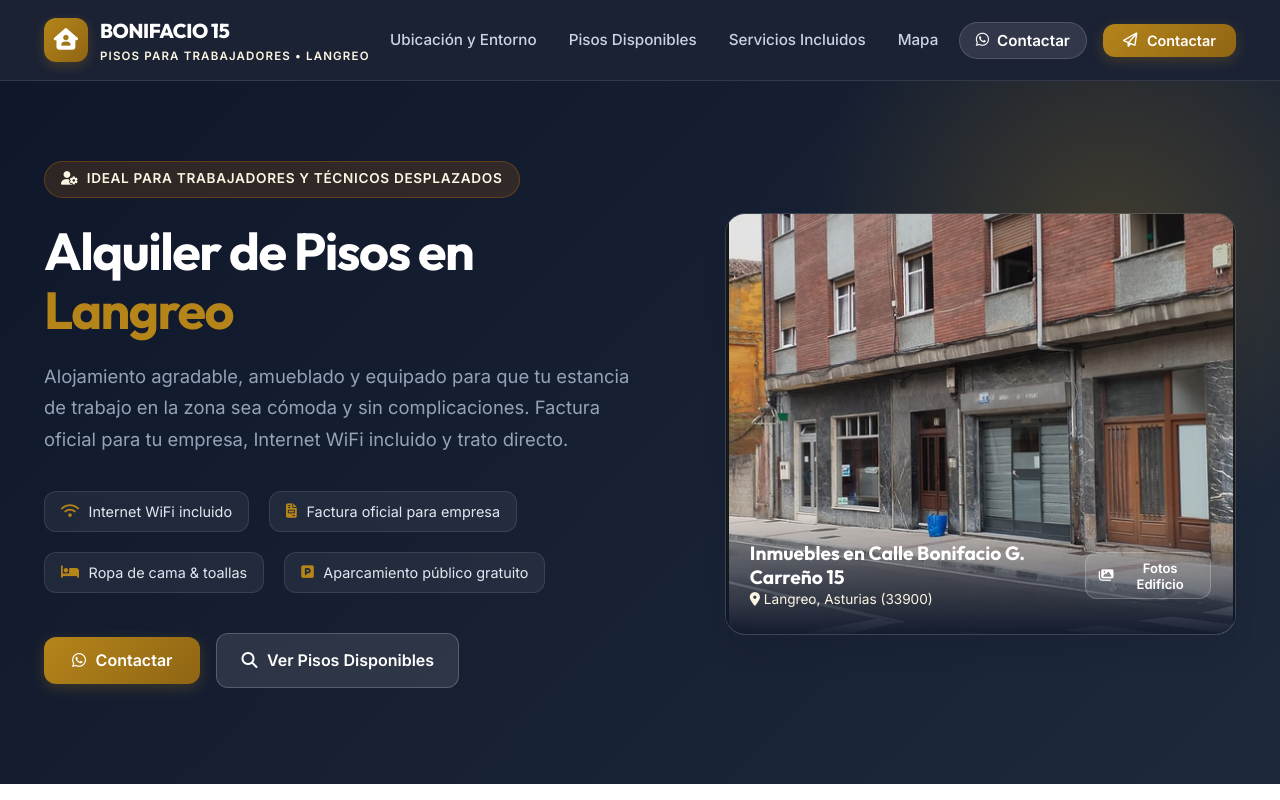
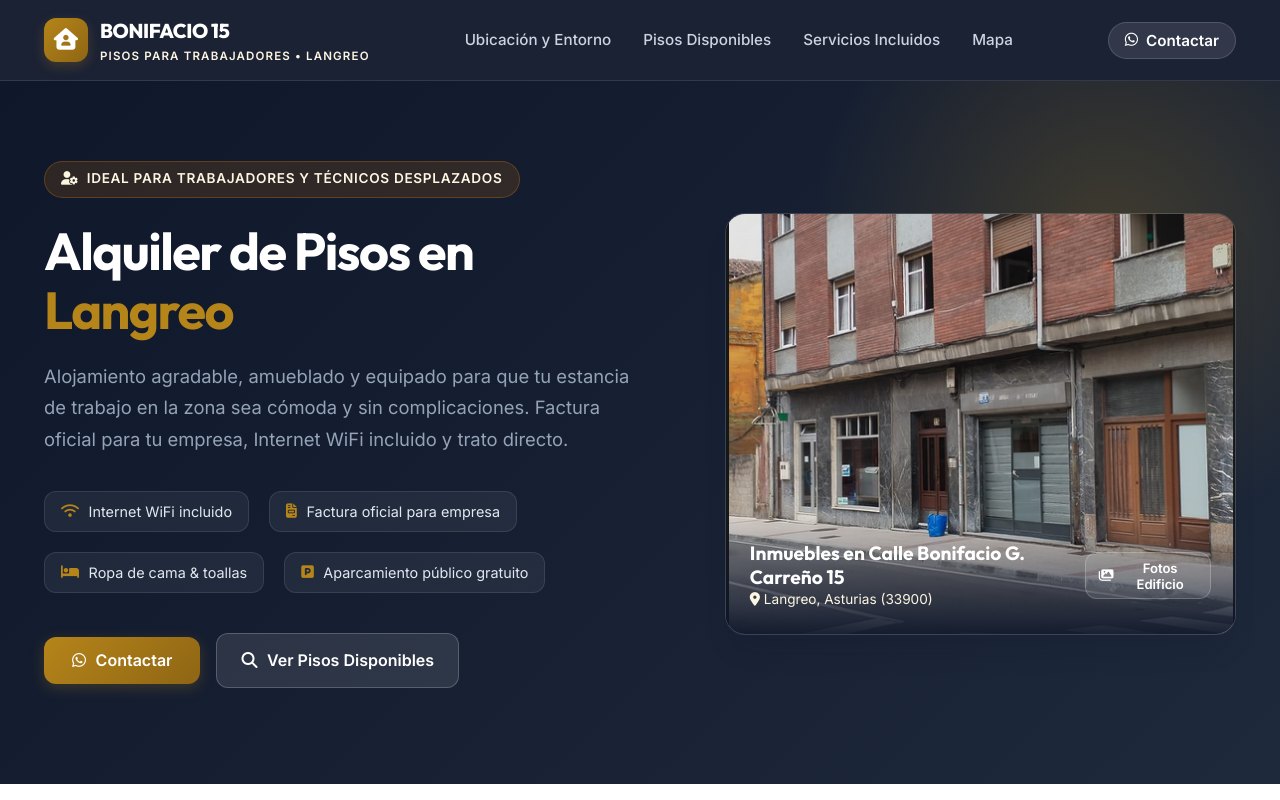
Before and after one commit to jepalen/bonifacio, a plain HTML site: page index.html in a window 1280 px wide. Shown: the top 800 px of the page. Drawn offline with nearby package versions, Linux system fonts and the light colour scheme.

Commit message:
Contactar main button removed

```diff
--- a/index.html
+++ b/index.html
@@ -62,10 +62,6 @@
                 <button @click="openContactModal()" class="btn-header-phone">
                     <i class="fa-brands fa-whatsapp"></i>
                     <span>Contactar</span>
-                </button>
-                <button @click="openContactModal()" class="btn-primary"
-                    style="padding: 0.5rem 1.25rem; font-size: 0.9rem;">
-                    <i class="fa-regular fa-paper-plane"></i> Contactar
                 </button>
                 <button class="mobile-nav-toggle" @click="mobileNavOpen = !mobileNavOpen" :aria-expanded="mobileNavOpen"
                     aria-label="Abrir menú de navegación">
```
